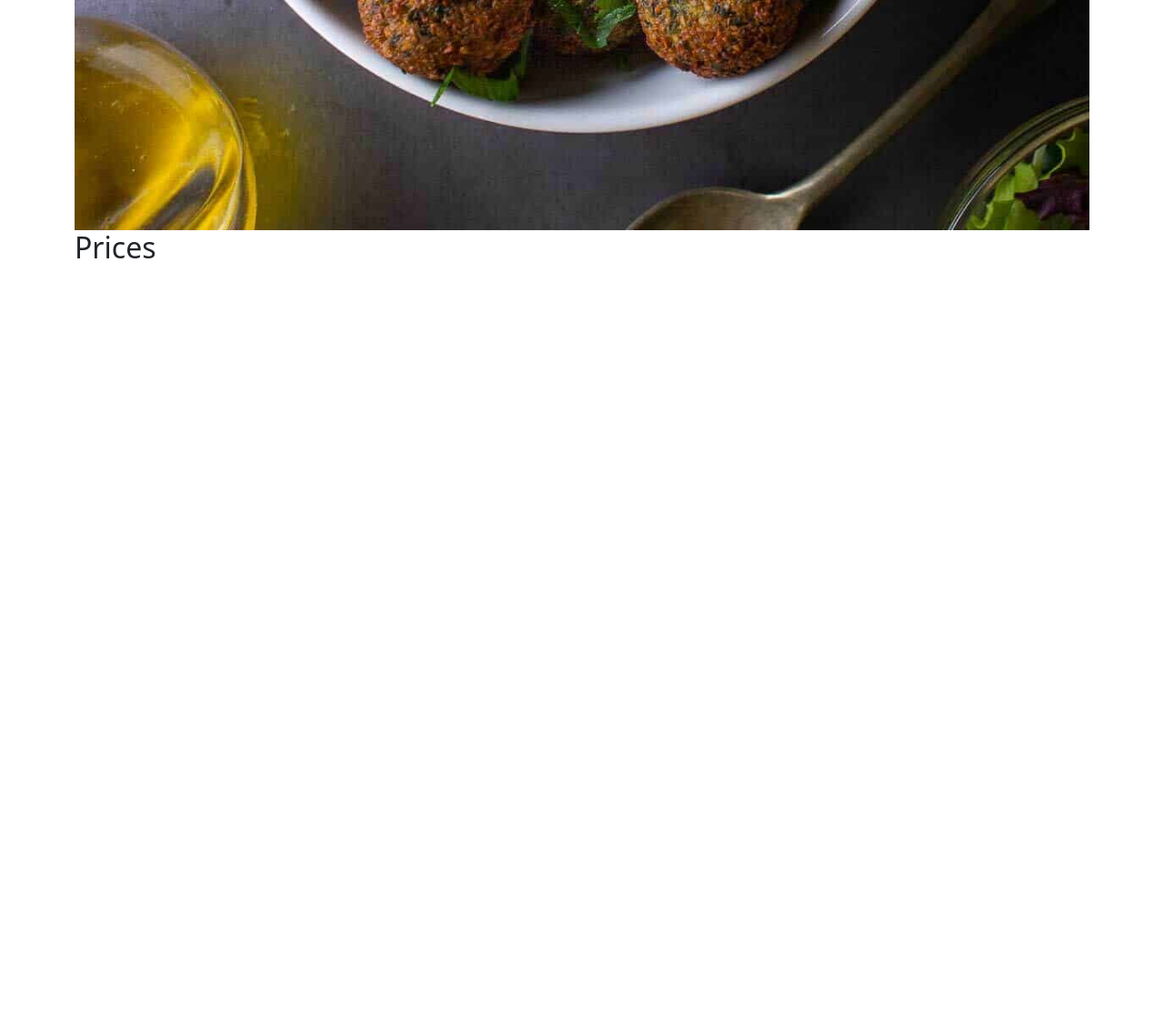
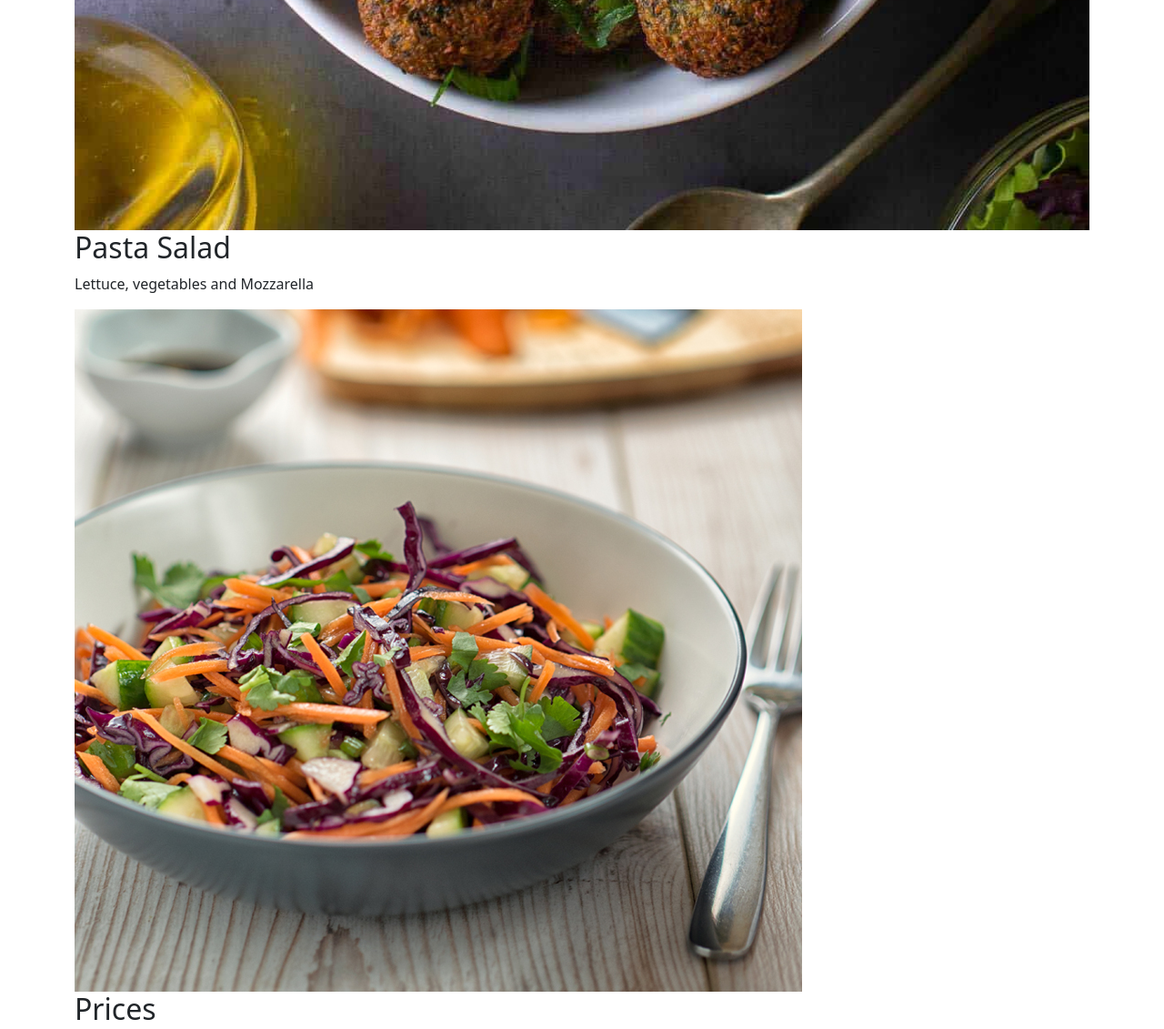
Before and after one commit to carlosmiguelcabrera/Little_Lemon_Restaurant, a plain HTML site: page index.html in a window 1280 px wide. Shown: the part 1005-2136 px from the top of the page at 91% size. Before the commit the page ends 1305 px from the top, so only its background shows below. Drawn offline with nearby package versions, Linux system fonts and the light colour scheme.

Commit message:
Update index.html

```diff
--- a/index.html
+++ b/index.html
@@ -14,6 +14,10 @@
 <h2>Falafel</h2>
 <p>Chickpea, herbs and spices.</p>
 <img src="falafel.jpeg" class="img-fluid"/>
+<h2>Pasta Salad</h2>
+<p>Lettuce, vegetables and Mozzarella</p>
+<img src="salad.jpeg" class="img-fluid"/>
+
   </div>
   <div class="col">
     <h2>Prices</h2>
```
